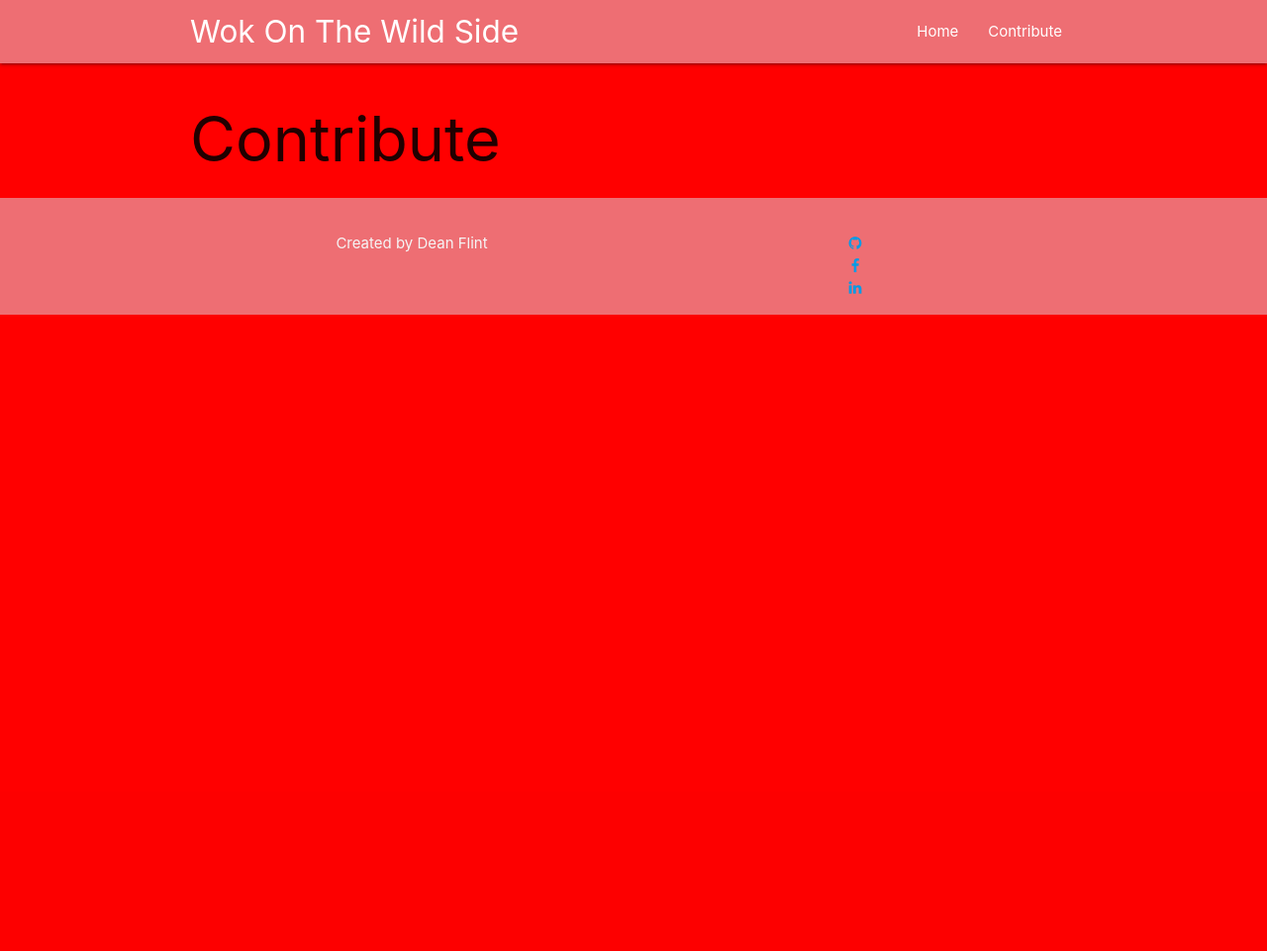
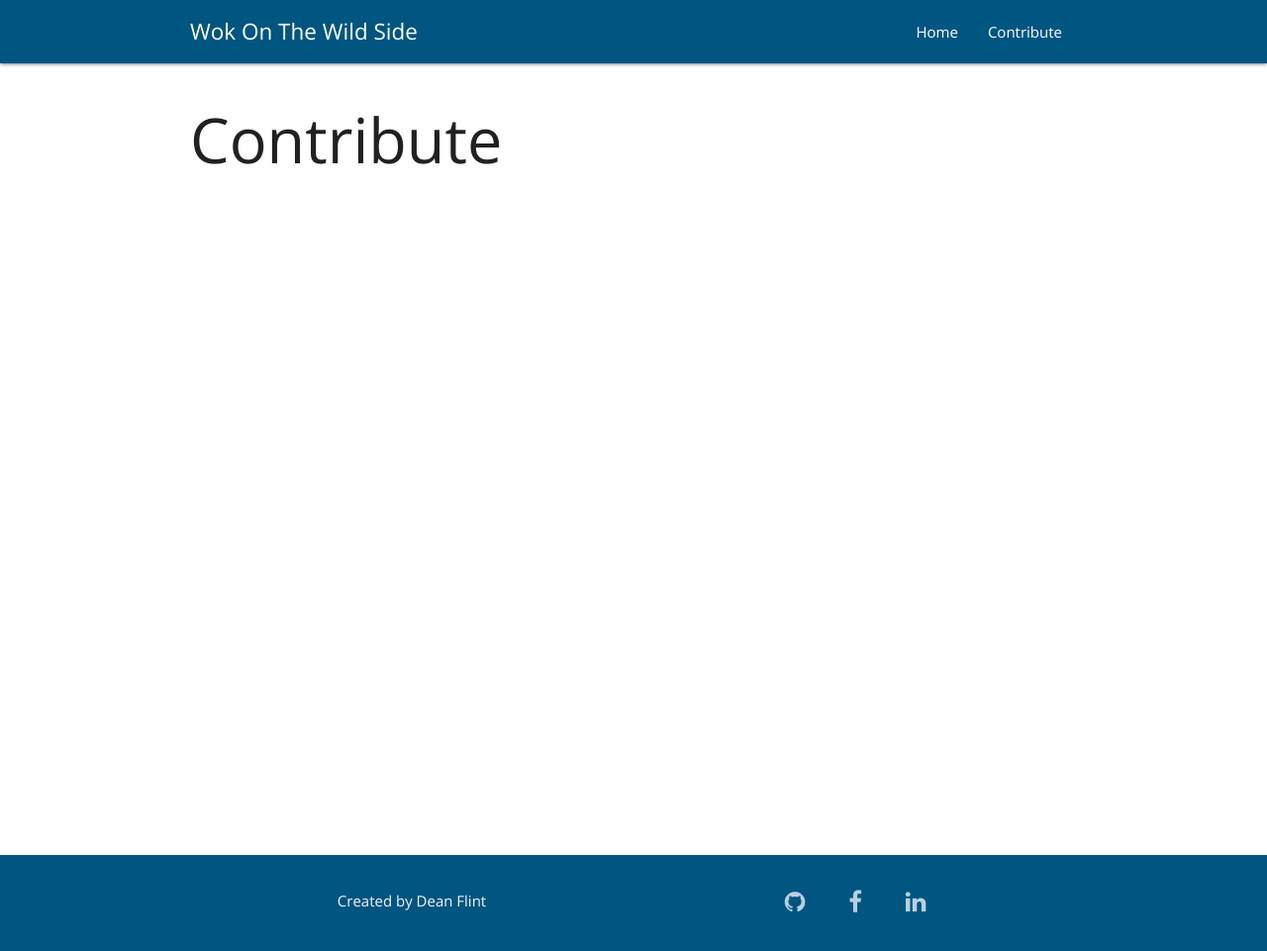
Before and after one commit to Code-Institute-Submissions/wok_on_the_wild_side, a Flask app: page /contribute in a window 1280 px wide. Shown: the whole page at 99% size. Before the commit the page ends 318 px from the top, so only its background shows below. Run offline with Flask 2, Linux system fonts and the light colour scheme; style sheets or scripts are compiled from the project's sources; some libraries are stand-ins or nearby versions.

Commit message:
Styles updates - Home page

```diff
--- a/static/scss/style.scss
+++ b/static/scss/style.scss
@@ -1,3 +1,107 @@
+@import "helpers/variables";
+
 body {
-    background-color: red;
+  min-width: 400px;
+  font-family: 'Open Sans', sans-serif;
 }
+
+#main-content {
+  display: flex;
+  min-height: 100vh;
+  flex-direction: column;
+}
+
+.page-footer {
+  flex: 1 0 auto;
+  background-color: $dark-blue;
+  color: $light-blue;
+  #social{
+    li{
+      display: inline;
+      margin: 0 20px;
+      .fa {
+        font-size: 24px;
+        color: $light-blue;
+      &:hover{
+        color: $light-green;
+        }
+      }
+    }
+  }
+}
+
+
+footer {
+  .row {
+    margin-bottom: 0;
+    padding-bottom: 20px;
+  }
+}
+
+
+nav {
+  background-color: $dark-blue;
+  .brand-logo{
+    font-size: 1.5em;
+    &:hover {
+      color: $dark-green;
+      }
+    }
+  ul {
+    a {
+      &:hover {
+        background-color: $dark-green;
+        color: $light-green;
+      }
+    }
+  }
+}
+
+
+.card{
+  background-color: $light-blue;
+  color: $dark-blue;
+  tr:nth-child(1){
+    padding-bottom: 0;
+  }
+  tr:nth-child(2){
+    padding-top: 5px;
+    padding-bottom: 0;
+  }
+  tr{
+    border-bottom: none;
+    td{
+      text-align: center;
+    }
+  }
+  .card-content{
+    padding: 0 24px;
+    h6 {
+      font-weight: 700;
+    }
+  }
+  .card-head{
+    text-align: center;
+    background-color: $dark-blue;
+    color: white;
+    padding: 12px;
+  }
+  .btn {
+    background-color: $dark-blue;
+  &:hover {
+    background-color: $dark-green;
+    color: $light-green;
+    }
+  }
+}
+
+
+@media only screen and (max-width: 992px){
+nav {
+  .brand-logo{
+    left: 0;
+    transform: none;
+    padding-left: 25%;
+    }
+  }
+}
```
